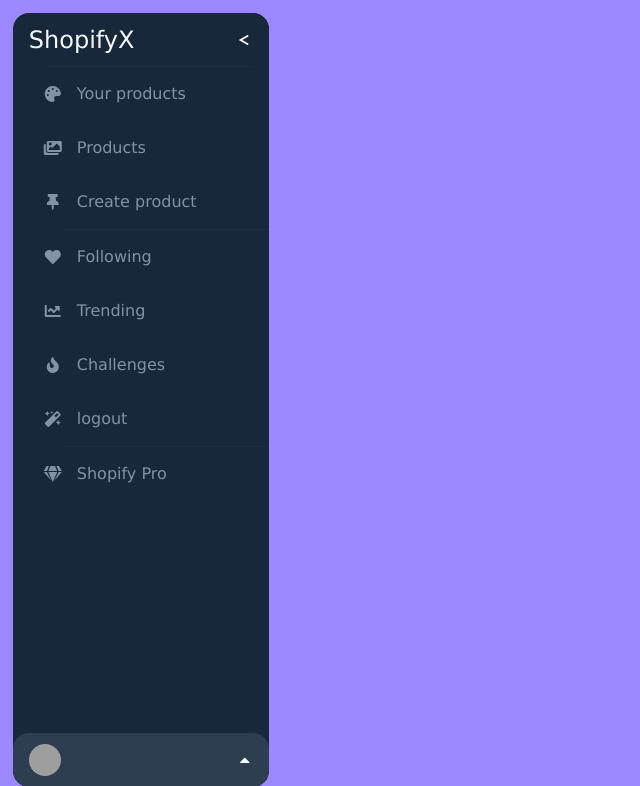
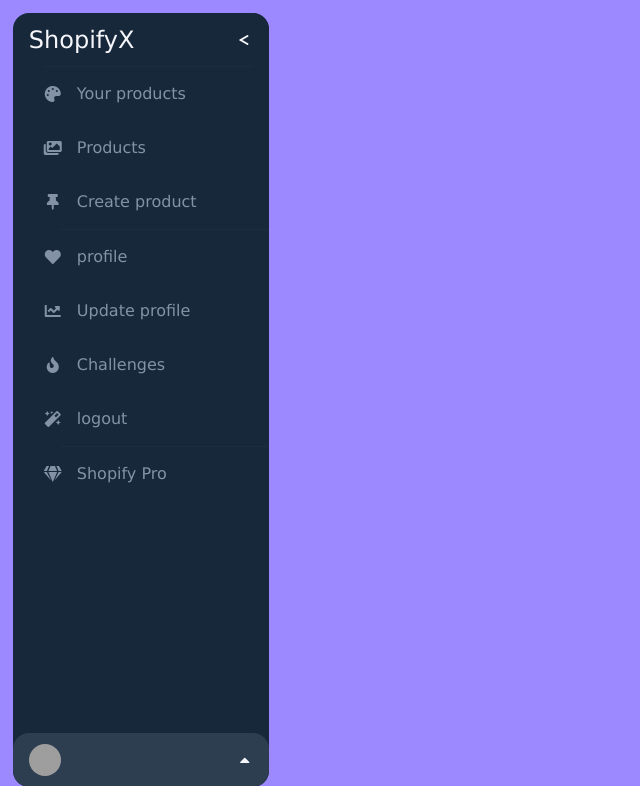
Before and after one commit to Elhsan/Exam, a Django app: page /regiser/ in a window 1280 px wide. Shown: the top 786 px of the page, without its empty margins (0-640 px from the left). Run offline with Django 4.2, Linux system fonts and the light colour scheme; a user stored in the database is signed in; data comes from the database, SQL or seed files in the repository; both versions use the stored data as it was after the commit; some libraries are stand-ins or nearby versions; grey boxes are pictures that could not be loaded.

Commit message:
Group Admin Dragon King overlord

```diff
--- a/ShopifyX/Main/templates/main/home.html
+++ b/ShopifyX/Main/templates/main/home.html
@@ -33,14 +33,8 @@
       </div>
   </section>
 </div>
-<div class="vopros">
 
-  <a class="Link" href="#">
-
-  </a>
-</div>
 {% if user_profile %}
-
 <p style="text-align: center;">Посешения на сайте: {{ user_profile.visit_count }}</p>
 {% endif %}
 
--- a/ShopifyX/Main/templates/main/navbar.html
+++ b/ShopifyX/Main/templates/main/navbar.html
@@ -12,8 +12,8 @@
     <div class="nav-button"><i class="fas fa-images"></i><span><a href="{% url 'product' %}">Products</a></span></div>
     <div class="nav-button"><i class="fas fa-thumbtack"></i><span><a href="{% url 'create_product' %}">Create product</a></span></div>
     <hr/>
-    <div class="nav-button"><i class="fas fa-heart"></i><span><a href="">Following</a></span></div>
-    <div class="nav-button"><i class="fas fa-chart-line"></i><span><a href="">Trending</a></span></div>
+    <div class="nav-button"><i class="fas fa-heart"></i><span><a href="{% url 'profile' %}">profile</a></span></div>
+    <div class="nav-button"><i class="fas fa-chart-line"></i><span><a href="{% url 'profiles' %}">Update profile</a></span></div>
     <div class="nav-button"><i class="fas fa-fire"></i><span><a href="">Challenges</a></span></div>
     <div class="nav-button"><i class="fas fa-magic"></i><span><a href="{% url 'logout' %}">logout</a></span></div>
     <hr/>
@@ -44,8 +44,8 @@
     </div>
   </div>
 </div>
+<style>
 
-<style>
   :root {
     --background: #9c88ff;
     --navbar-width: 256px;
```
Also changed, not shown: ShopifyX/db.sqlite3.
